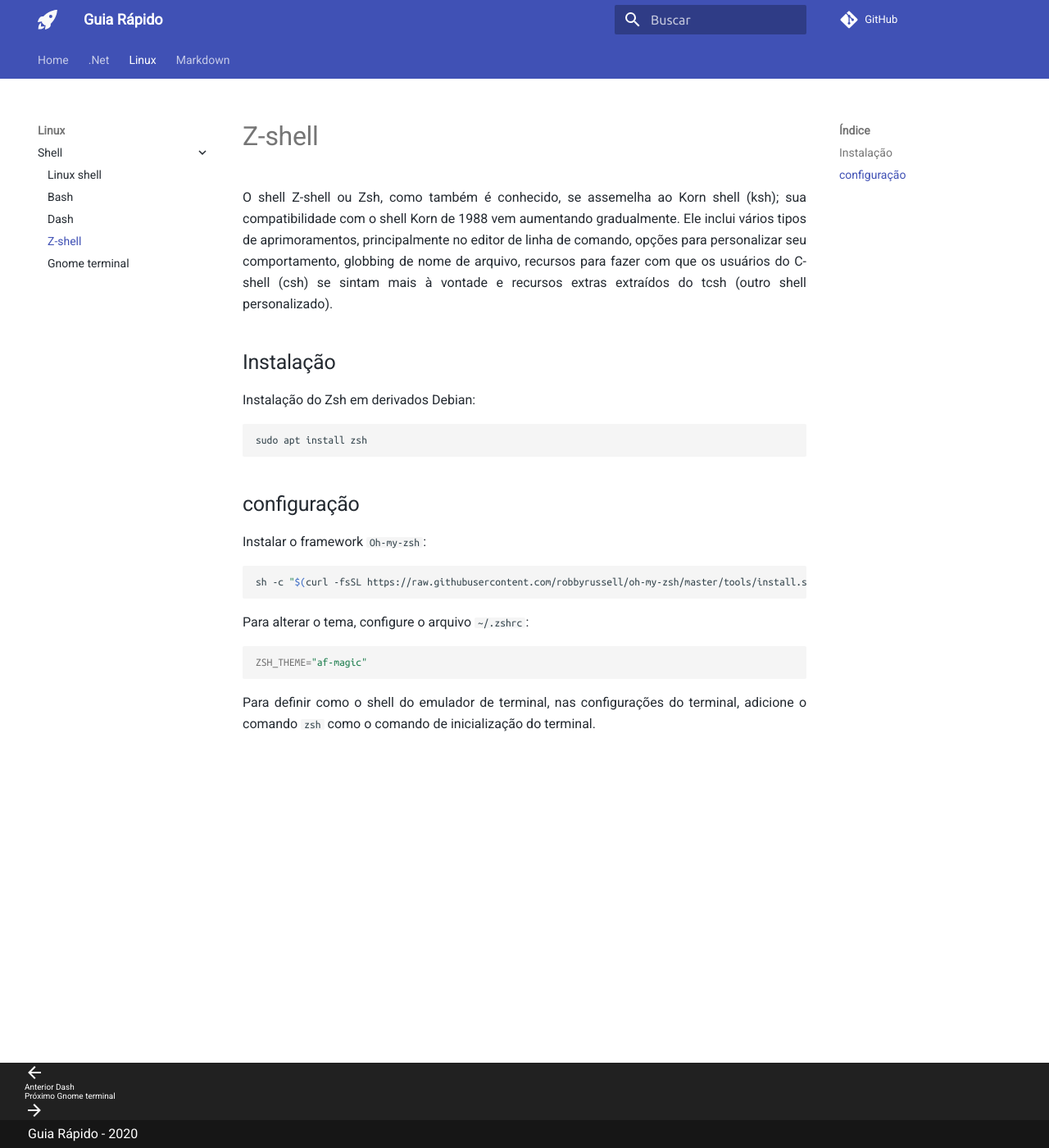
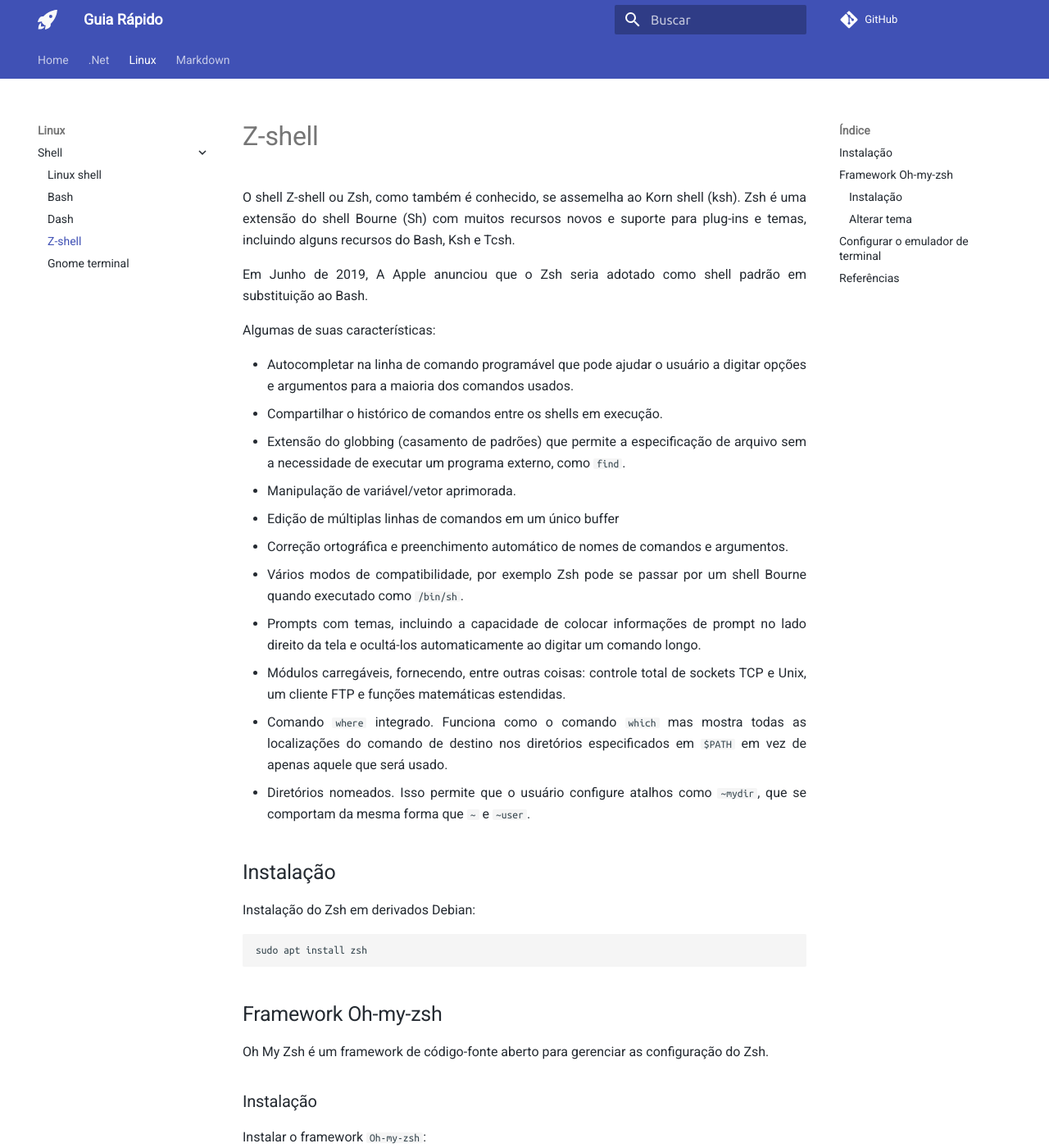
Before and after one commit to kustavo/tutorial-diversos, an MkDocs documentation site: the page built from docs/linux/shell/zsh.md, in a window 1280 px wide and 1400 px high. Shown: the whole window at 82% size. Built offline with MkDocs 1.6.1 and Material for MkDocs 9.7.7, drawn with Linux system fonts in a browser that asks for light colours; comment, search, counter and statistics services are not loaded; some of the changed text lies outside the part shown.

Commit message:
Atualização Linux

````diff
--- a/docs/linux/shell/zsh.md
+++ b/docs/linux/shell/zsh.md
@@ -1,6 +1,22 @@
 # Z-shell
 
-O shell Z-shell ou Zsh, como também é conhecido, se assemelha ao Korn shell (ksh); sua compatibilidade com o shell Korn de 1988 vem aumentando gradualmente. Ele inclui vários tipos de aprimoramentos, principalmente no editor de linha de comando, opções para personalizar seu comportamento, globbing de nome de arquivo, recursos para fazer com que os usuários do C-shell (csh) se sintam mais à vontade e recursos extras extraídos do tcsh (outro shell personalizado).
+O shell Z-shell ou Zsh, como também é conhecido, se assemelha ao Korn shell (ksh). Zsh é uma extensão do shell Bourne (Sh) com muitos recursos novos e suporte para plug-ins e temas, incluindo alguns recursos do Bash, Ksh e Tcsh.
+
+Em Junho de 2019, A Apple anunciou que o Zsh seria adotado como shell padrão em substituição ao Bash.
+
+Algumas de suas características:
+
+- Autocompletar na linha de comando programável que pode ajudar o usuário a digitar opções e argumentos para a maioria dos comandos usados.
+- Compartilhar o histórico de comandos entre os shells em execução.
+- Extensão do globbing (casamento de padrões) que permite a especificação de arquivo sem a necessidade de executar um programa externo, como `find`.
+- Manipulação de variável/vetor aprimorada.
+- Edição de múltiplas linhas de comandos em um único buffer
+- Correção ortográfica e preenchimento automático de nomes de comandos e argumentos.
+- Vários modos de compatibilidade, por exemplo Zsh pode se passar por um shell Bourne quando executado como `/bin/sh`.
+- Prompts com temas, incluindo a capacidade de colocar informações de prompt no lado direito da tela e ocultá-los automaticamente ao digitar um comando longo.
+- Módulos carregáveis, fornecendo, entre outras coisas: controle total de sockets TCP e Unix, um cliente FTP e funções matemáticas estendidas.
+- Comando `where` integrado. Funciona como o comando `which` mas mostra todas as localizações do comando de destino nos diretórios especificados em `$PATH` em vez de apenas aquele que será usado.
+- Diretórios nomeados. Isso permite que o usuário configure atalhos como `~mydir`, que se comportam da mesma forma que `~` e `~user`.
 
 ## Instalação
 
@@ -10,7 +26,11 @@
 sudo apt install zsh
 ```
 
-## configuração
+## Framework Oh-my-zsh
+
+Oh My Zsh é um framework de código-fonte aberto para gerenciar as configuração do Zsh.
+
+### Instalação
 
 Instalar o framework `Oh-my-zsh`:
 
@@ -18,10 +38,18 @@
 sh -c "$(curl -fsSL https://raw.githubusercontent.com/robbyrussell/oh-my-zsh/master/tools/install.sh)"
 ```
 
-Para alterar o tema, configure o arquivo `~/.zshrc`:
+### Alterar tema
+
+Para alterar o tema, altere o arquivo `~/.zshrc`:
 
 ```sh
 ZSH_THEME="af-magic"
 ```
 
+## Configurar o emulador de terminal
+
 Para definir como o shell do emulador de terminal, nas configurações do terminal, adicione o comando `zsh` como o comando de inicialização do terminal.
+
+## Referências
+
+- <https://en.wikipedia.org/wiki/Z_shell>
````
Also changed, not shown: docs/linux/shell/dash.md (+8 -1 lines), docs/linux/shell/gnome-terminal.md (+1 -1 lines), docs/linux/shell/linux-shell.md (+2 -2 lines).
